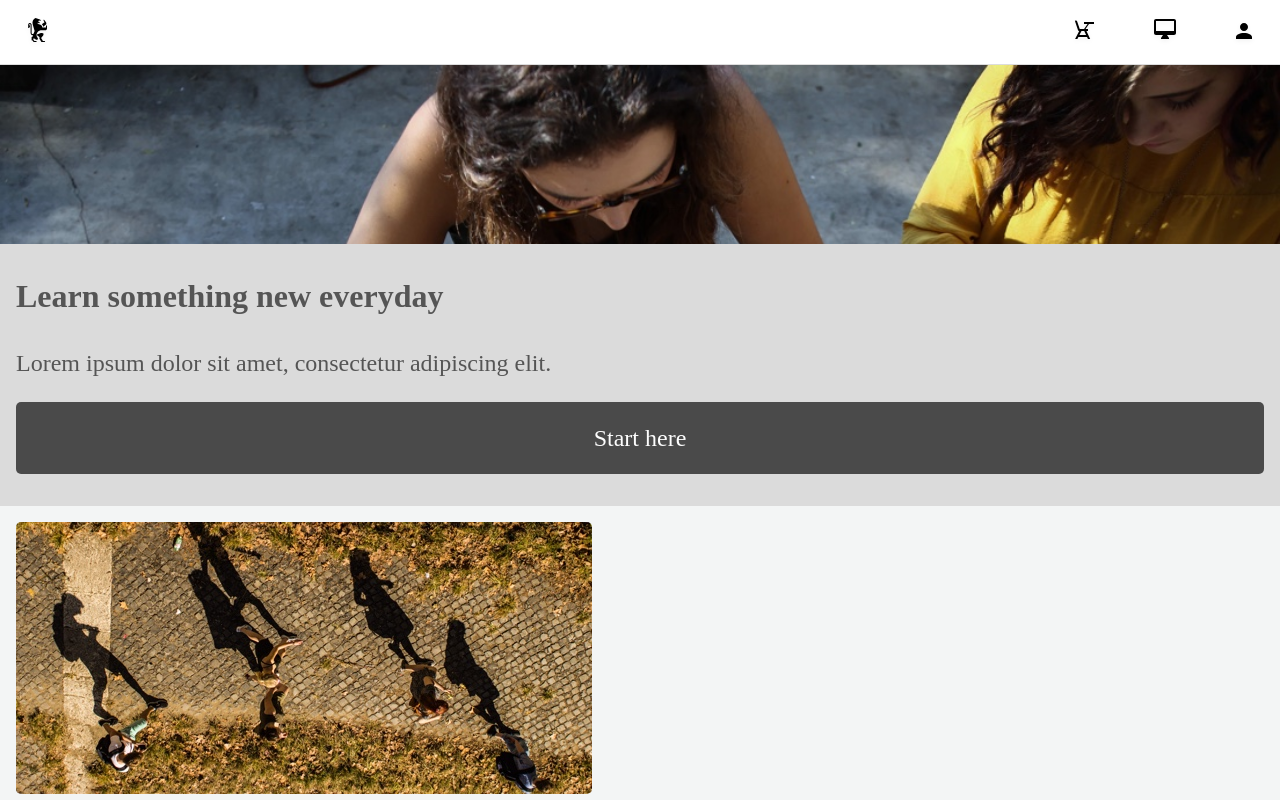
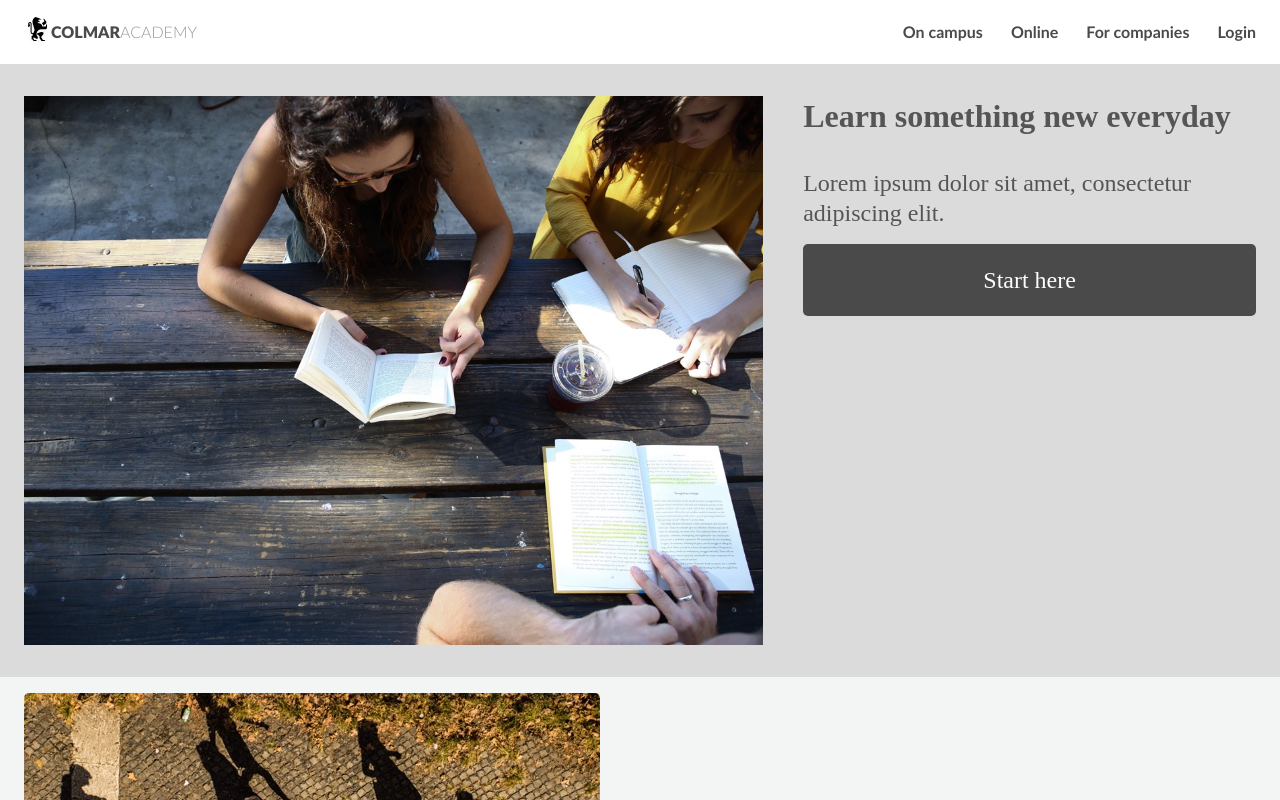
Before and after one commit to mattsouthward/ColmarAcademy, a plain HTML site: page index-mf.html in a window 1280 px wide. Shown: the top 800 px of the page. Drawn offline with Linux system fonts and the light colour scheme; a web font is replaced by a local one.

Commit message:
Completed nav and top banner desktop view

```diff
--- a/index-mf.html
+++ b/index-mf.html
@@ -11,24 +11,30 @@
   <main>
     <!-- Header, navigation -->
     <header>
-      <img src="./resources/images/ic-logo.svg" />
+      <div id="logo">
+        <a href="#"><img src="./resources/images/ic-logo.svg" /></a>
+        <a class="desktop" href="#"><h4>COLMAR<span>ACADEMY</span></h4></a>
+      </div>
       <nav>
         <ul>
-          <li><a href="#"><img src="./resources/images/ic-on-campus.svg" /></a></li>
-          <li><a href="#"><img src="./resources/images/ic-online.svg" /></a></li>
-          <li><a href="#"><img src="./resources/images/ic-login.svg" /></a></li>
+          <li><a href="#"><img src="./resources/images/ic-on-campus.svg" /><span class="desktop">On campus</span></a></li>
+          <li><a href="#"><img src="./resources/images/ic-online.svg" /><span class="desktop">Online</span></a></li>
+          <li class="desktop"><a href="#"><span>For companies</span></a></li>
+          <li><a href="#"><img src="./resources/images/ic-login.svg" /><span class="desktop">Login</span></a></li>
         </ul>
       </nav>
     </header>
-    <div class="background-grey-1" id="banner">
+    <!-- Banner/"Start here" section -->
+    <div class="container-lg-pad background-grey-2" id="banner">
+      <div class="banner-img">
         <img src="./resources/images/banner.jpg" />
       </div>
-    <!-- "Start here" section -->
-    <div class="container-lg-pad background-grey-2">
+      <div class="banner-text">
         <h1>Learn something new everyday</h1>
         <h3>Lorem ipsum dolor sit amet, consectetur adipiscing elit.</h3>
         <div id="button">
           <a href="#button">Start here</a>
+        </div>
       </div>
     </div>
     <!-- Info section -->
--- a/resources/css/style-mf.css
+++ b/resources/css/style-mf.css
@@ -26,7 +26,30 @@
   src: local('Merriweather Sans ExtraBold'), local('MerriweatherSans-ExtraBold'), url(https://fonts.gstatic.com/s/merriweathersans/v8/6LmGj5dOJopQKEkt88Gowe_I-sQXwGXzt6b5C3t1Rn73rGVtsTkPsbDajuO5ueQw.woff2) format('woff2');
   unicode-range: U+0000-00FF, U+0131, U+0152-0153, U+02C6, U+02DA, U+02DC, U+2000-206F, U+2074, U+20AC, U+2212, U+2215;
 }
-
+/* latin */
+@font-face {
+  font-family: 'Lato';
+  font-style: normal;
+  font-weight: 300;
+  src: local('Lato Light'), local('Lato-Light'), url(https://fonts.gstatic.com/s/lato/v13/22JRxvfANxSmnAhzbFH8PgLUuEpTyoUstqEm5AMlJo4.woff2) format('woff2');
+  unicode-range: U+0000-00FF, U+0131, U+0152-0153, U+02C6, U+02DA, U+02DC, U+2000-206F, U+2074, U+20AC, U+2212, U+2215;
+}
+/* latin */
+@font-face {
+  font-family: 'Lato';
+  font-style: normal;
+  font-weight: 700;
+  src: local('Lato Bold'), local('Lato-Bold'), url(https://fonts.gstatic.com/s/lato/v13/MgNNr5y1C_tIEuLEmicLmwLUuEpTyoUstqEm5AMlJo4.woff2) format('woff2');
+  unicode-range: U+0000-00FF, U+0131, U+0152-0153, U+02C6, U+02DA, U+02DC, U+2000-206F, U+2074, U+20AC, U+2212, U+2215;
+}
+/* latin */
+@font-face {
+  font-family: 'Lato';
+  font-style: normal;
+  font-weight: 900;
+  src: local('Lato Black'), local('Lato-Black'), url(https://fonts.gstatic.com/s/lato/v13/lEjOv129Q3iN1tuqWOeRBgLUuEpTyoUstqEm5AMlJo4.woff2) format('woff2');
+  unicode-range: U+0000-00FF, U+0131, U+0152-0153, U+02C6, U+02DA, U+02DC, U+2000-206F, U+2074, U+20AC, U+2212, U+2215;
+}
 
 html {
   font-size: 16px;
@@ -84,6 +107,9 @@ a {
 .item-text {
   padding-left: 1rem;
 }
+.desktop {
+  display: none;
+}
 header {
   height: 4rem;
   border-bottom: 1px solid #ddd;
@@ -96,8 +122,24 @@ header {
   z-index: 10;
   background-color: white;
 }
-header img {
-  margin-left: 1.5rem;
+#logo {
+  display: flex;
+  align-items: center;
+  margin: 0 1.5rem;
+}
+#logo a:last-child {
+  display: none;
+}
+header a {
+  font-family: 'Lato'
+}
+header h4 {
+  font-weight: 900;
+  color: #4A4A4A;
+}
+header span {
+  font-weight: 400;
+  color: #999;
 }
 header nav {
   margin-right: 1.5rem;
@@ -106,15 +148,18 @@ nav ul li {
   display: inline;
   margin-right: 1.5rem;
 }
+nav li span {
+  color: #4A4A4A;
+  font-weight: 700;
+}
 nav ul li:last-child {
   margin-right: 0;
 }
-#banner {
-  /*width: 100%;*/
+.banner-img {
   height: 11.25rem;
-  padding-top: 4rem;
+  margin: 2rem -1rem;
 }
-#banner img {
+.banner-img img {
   height: 100%;
   width: 100%;
   object-fit: cover;
@@ -176,3 +221,33 @@ footer i {
   margin-right: 1rem;
   color: #888;
 }
+
+
+@media only screen and (min-width: 768px) {
+  .desktop {
+    display: inline;
+  }
+  .container-lg-pad {
+    padding: 2rem 1.5rem;
+  }
+  #logo a:last-child {
+    display: inline;
+  }
+  nav ul li:nth-child(4n+0) {
+    display: inline;
+  }
+  nav ul li img {
+    display: none;
+  }
+  #banner {
+    display: flex;
+    padding-top: 6rem;
+  }
+  .banner-img {
+    max-width: 60%;
+    height: auto;
+    margin: 0 2.5rem 0 0;
+    object-fit: none;
+    object-position: 50% 50%;
+  }
+}
```
Lines whose indentation alone changed are shown as unchanged.
